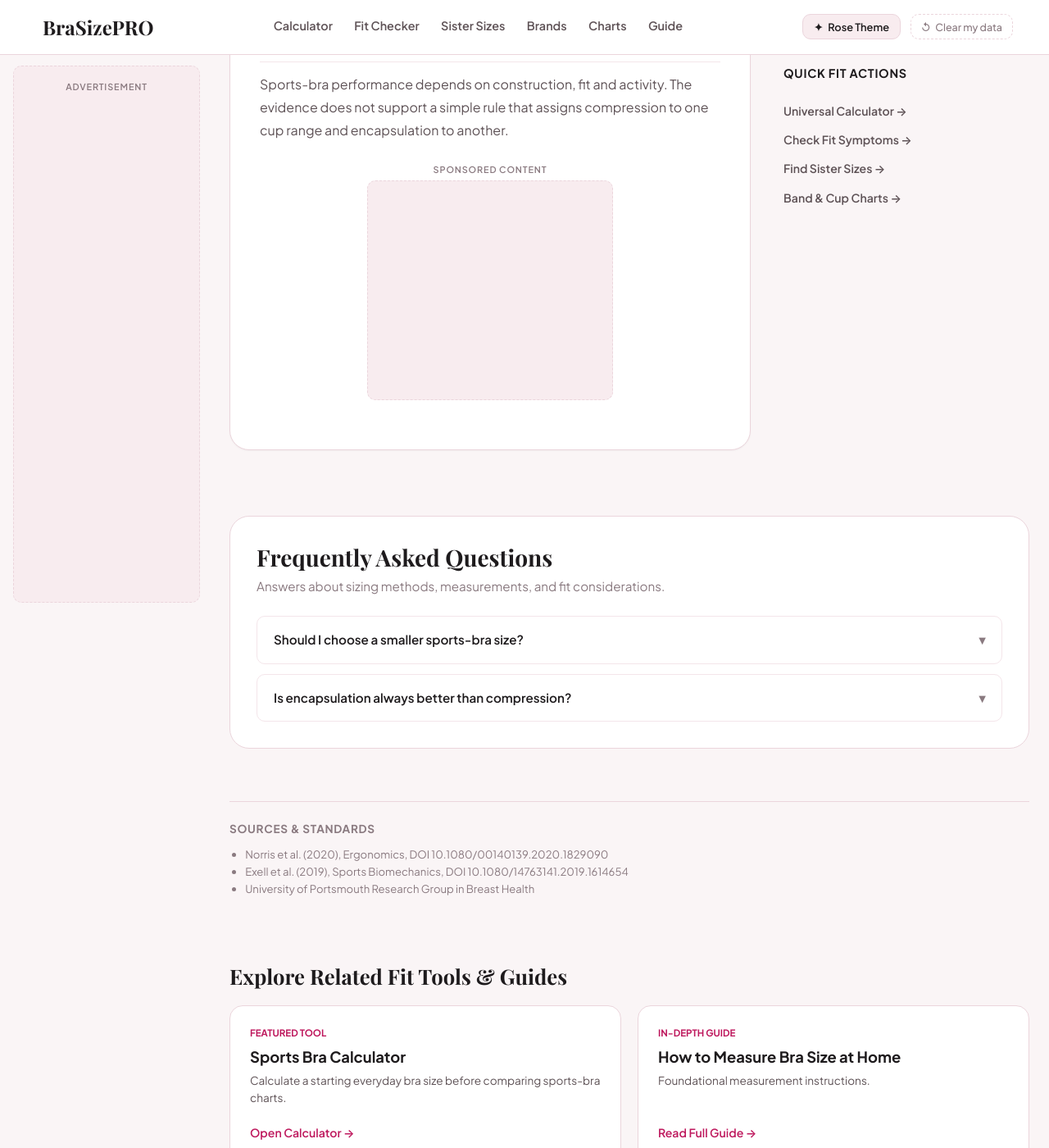
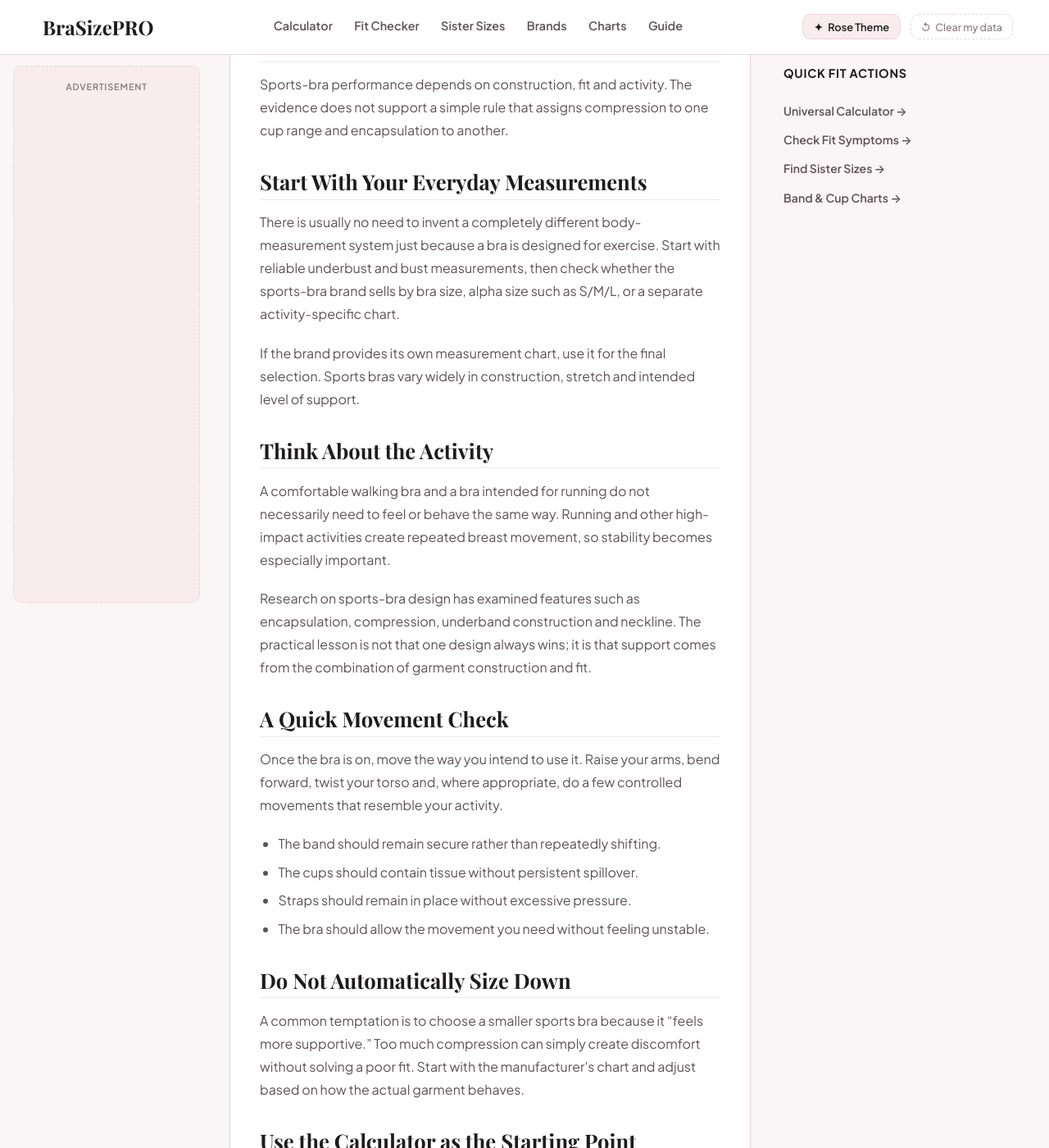
Before and after one commit to sharpedge74-cmyk/Bra-Size-Pro, a Jekyll site: the page built from how-to-measure-sports-bra.html, in a window 1280 px wide and 1400 px high, scrolled down 1552 px. Shown: the whole window at 82% size. Built offline with Jekyll 4.4.1, drawn with Linux system fonts in a browser that asks for light colours; some web fonts are replaced; some of the changed text lies outside the part shown.

Commit message:
Expand and humanize how to measure sports bra

```diff
--- a/how-to-measure-sports-bra.html
+++ b/how-to-measure-sports-bra.html
@@ -44,3 +44,25 @@ faq:
 
 <h2>Support Is About the Garment, Not Just the Cup Letter</h2>
 <p>Sports-bra performance depends on construction, fit and activity. The evidence does not support a simple rule that assigns compression to one cup range and encapsulation to another.</p>
+<h2>Start With Your Everyday Measurements</h2>
+<p>There is usually no need to invent a completely different body-measurement system just because a bra is designed for exercise. Start with reliable underbust and bust measurements, then check whether the sports-bra brand sells by bra size, alpha size such as S/M/L, or a separate activity-specific chart.</p>
+<p>If the brand provides its own measurement chart, use it for the final selection. Sports bras vary widely in construction, stretch and intended level of support.</p>
+
+<h2>Think About the Activity</h2>
+<p>A comfortable walking bra and a bra intended for running do not necessarily need to feel or behave the same way. Running and other high-impact activities create repeated breast movement, so stability becomes especially important.</p>
+<p>Research on sports-bra design has examined features such as encapsulation, compression, underband construction and neckline. The practical lesson is not that one design always wins; it is that support comes from the combination of garment construction and fit.</p>
+
+<h2>A Quick Movement Check</h2>
+<p>Once the bra is on, move the way you intend to use it. Raise your arms, bend forward, twist your torso and, where appropriate, do a few controlled movements that resemble your activity.</p>
+<ul>
+  <li>The band should remain secure rather than repeatedly shifting.</li>
+  <li>The cups should contain tissue without persistent spillover.</li>
+  <li>Straps should remain in place without excessive pressure.</li>
+  <li>The bra should allow the movement you need without feeling unstable.</li>
+</ul>
+
+<h2>Do Not Automatically Size Down</h2>
+<p>A common temptation is to choose a smaller sports bra because it “feels more supportive.” Too much compression can simply create discomfort without solving a poor fit. Start with the manufacturer's chart and adjust based on how the actual garment behaves.</p>
+
+<h2>Use the Calculator as the Starting Point</h2>
+<p>The <a href="/sports-bra-calculator">Sports Bra Calculator</a> can help establish a starting size. For more detailed measuring technique, see <a href="/how-to-measure-bra-size-at-home">How to Measure Bra Size at Home</a>.</p>
```
